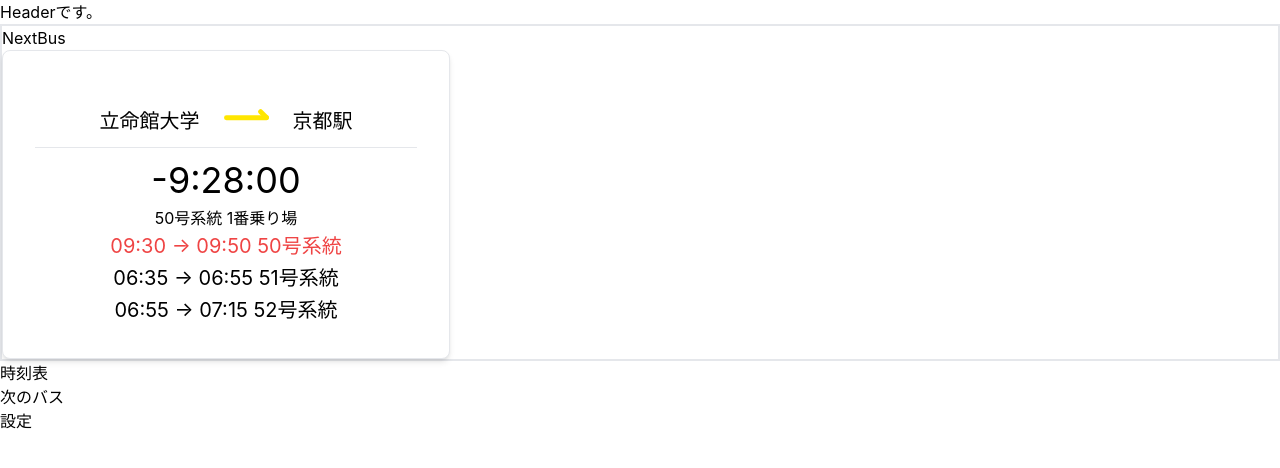
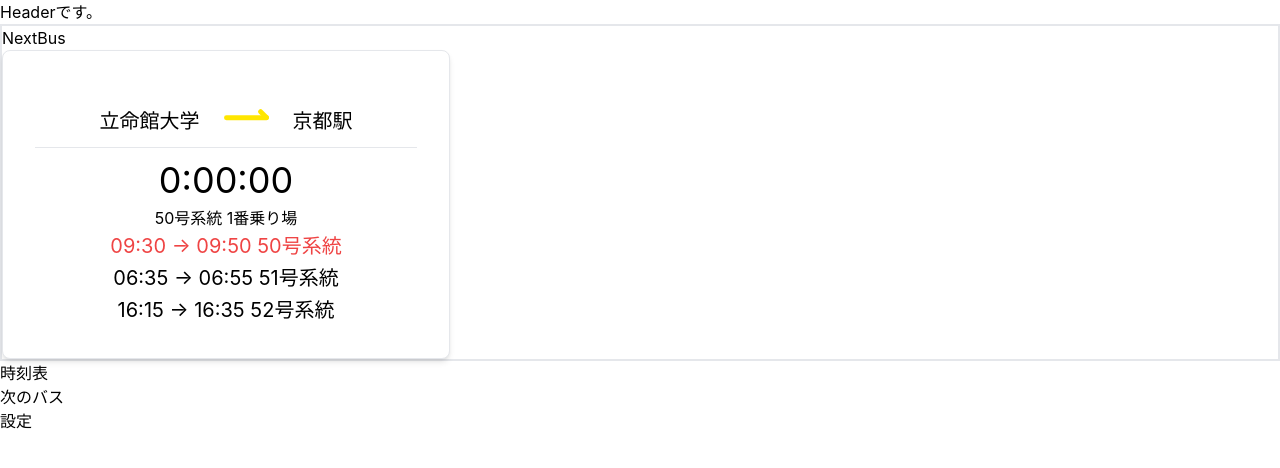
Before and after one commit to Shunkicreate/busdes-kic-web, a React (Create React App) app: page / in a window 1280 px wide. Shown: the top 468 px of the page. Built offline with nearby package versions, Linux system fonts and the light colour scheme; no server answers.

Commit message:
微調整 研究室の発表おわったら再開したい

```diff
--- a/src/layout/CountDownTimes.tsx
+++ b/src/layout/CountDownTimes.tsx
@@ -31,7 +31,7 @@ const CountDownTimes = (dep_times: Times) => {
         count_hour -= 1
         count_min += 60
 
-    } else if (count_hour <= 0 && count_min <0){
+    } else if (count_hour <= 0 && count_min <0 || count_hour < 0){
 
         count_hour = 0
         count_min = 0
--- a/src/layout/NextThreeBusInfo.tsx
+++ b/src/layout/NextThreeBusInfo.tsx
@@ -46,7 +46,7 @@ const NextThreeBusInfo = () => {
             },
             {
                 "more_min": "約n分後に到着",
-                "real_arrival_time": "06:55",
+                "real_arrival_time": "16:15",
                 "direction": "京都駅前",
                 "via": "52号系統",
                 "scheduled_time": "06:55",
```
